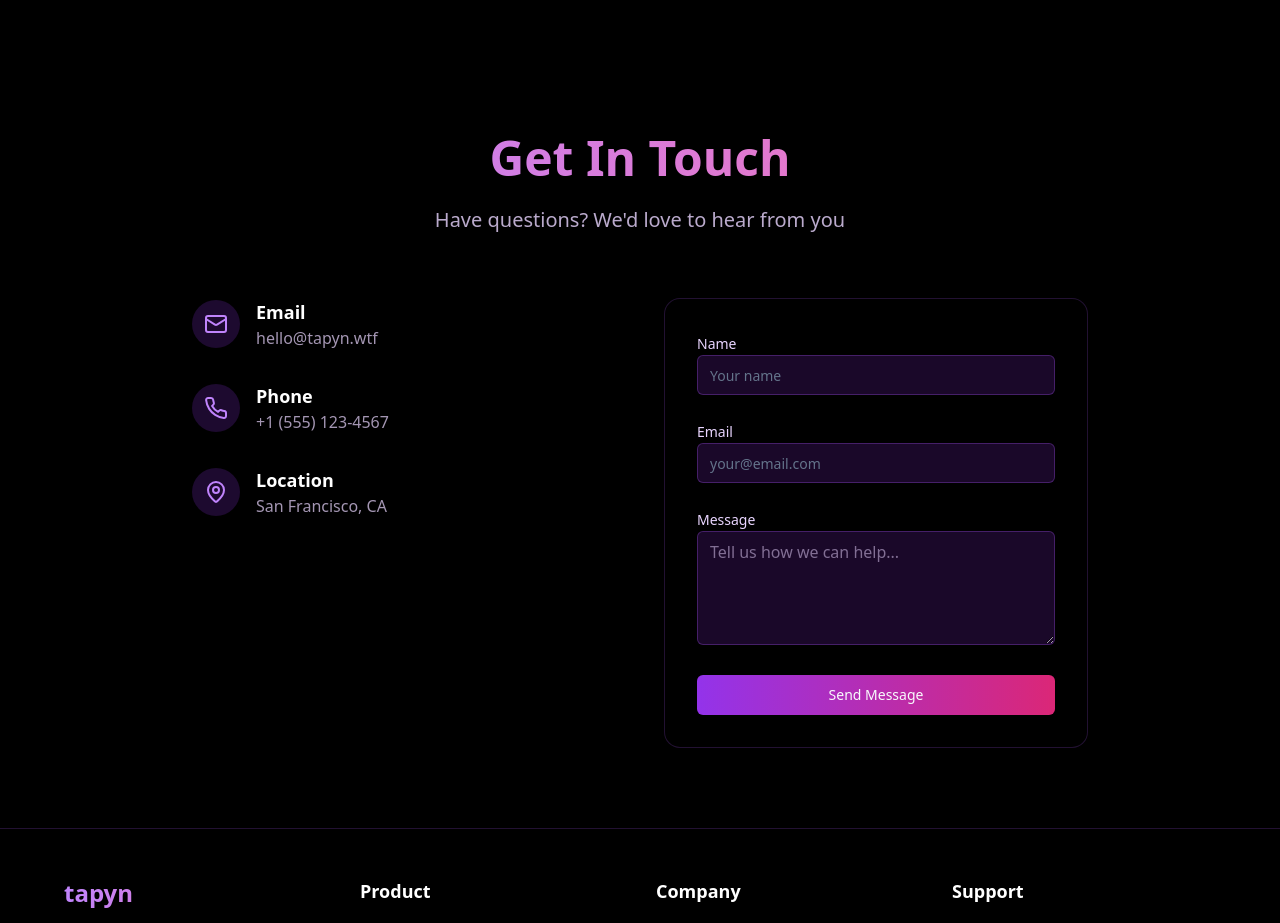
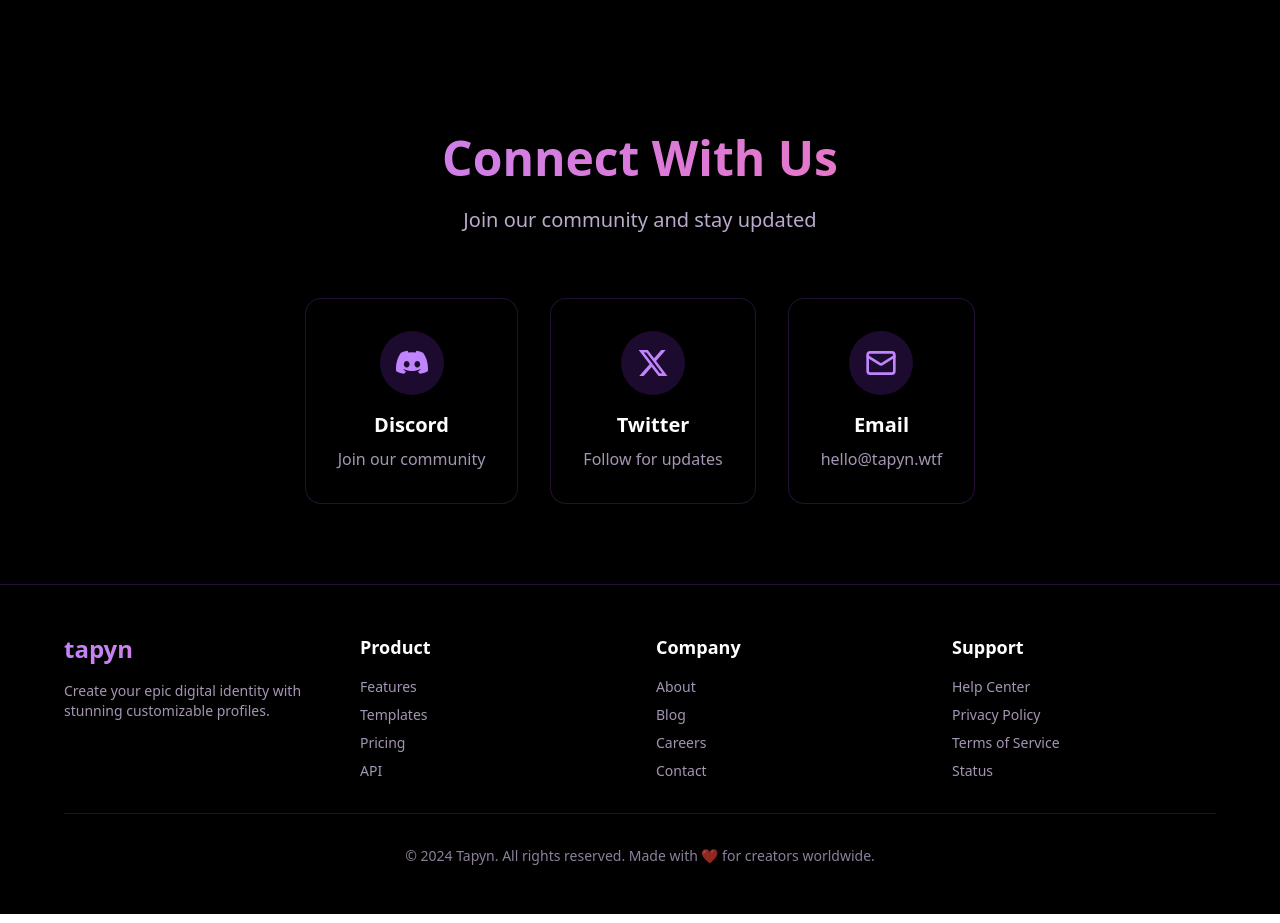
Before and after one commit to 999cal/tapyn, a React (Vite) app: page / in a window 1280 px wide. Shown: the part 2120-3043 px from the top of the page. Built offline with nearby package versions, Linux system fonts and the light colour scheme.

Commit message:
Refactor: Remove contact form, add social links
Removed the contact form, phone number, and location from the contact section. Added Discord and Twitter links.

```diff
--- a/src/pages/Landing.tsx
+++ b/src/pages/Landing.tsx
@@ -1,4 +1,3 @@
-
 import { useState, useEffect } from 'react';
 import { useNavigate } from 'react-router-dom';
 import { Button } from '@/components/ui/button';
@@ -409,77 +408,48 @@ const Landing = () => {
         <div className="max-w-4xl mx-auto">
           <div className="text-center mb-16">
             <h2 className="text-5xl font-bold mb-6 bg-gradient-to-r from-purple-400 to-pink-400 bg-clip-text text-transparent">
-              Get In Touch
+              Connect With Us
             </h2>
-            <p className="text-xl text-purple-200/80">Have questions? We'd love to hear from you</p>
+            <p className="text-xl text-purple-200/80">Join our community and stay updated</p>
           </div>
 
-          <div className="grid md:grid-cols-2 gap-12">
-            <div className="space-y-8">
-              <div className="flex items-center space-x-4">
-                <div className="bg-purple-600/20 rounded-full w-12 h-12 flex items-center justify-center">
-                  <Mail className="w-6 h-6 text-purple-400" />
-                </div>
-                <div>
-                  <h3 className="text-lg font-semibold">Email</h3>
-                  <p className="text-purple-200/70">hello@tapyn.wtf</p>
-                </div>
+          <div className="flex justify-center space-x-8">
+            <a
+              href="https://discord.gg/tapyn"
+              target="_blank"
+              rel="noopener noreferrer"
+              className="group bg-black/40 backdrop-blur-lg rounded-2xl border border-purple-500/20 p-8 hover:border-purple-400/60 transition-all duration-300 hover:scale-105"
+            >
+              <div className="bg-purple-600/20 rounded-full w-16 h-16 flex items-center justify-center mx-auto mb-4 group-hover:scale-110 transition-transform duration-300">
+                <svg className="w-8 h-8 text-purple-400" fill="currentColor" viewBox="0 0 24 24">
+                  <path d="M20.317 4.37a19.791 19.791 0 0 0-4.885-1.515.074.074 0 0 0-.079.037c-.21.375-.444.864-.608 1.25a18.27 18.27 0 0 0-5.487 0 12.64 12.64 0 0 0-.617-1.25.077.077 0 0 0-.079-.037A19.736 19.736 0 0 0 3.677 4.37a.07.07 0 0 0-.032.027C.533 9.046-.32 13.58.099 18.057a.082.082 0 0 0 .031.057 19.9 19.9 0 0 0 5.993 2.03.078.078 0 0 0 .084-.028 14.09 14.09 0 0 0 1.226-1.994.076.076 0 0 0-.041-.106 13.107 13.107 0 0 1-1.872-.892.077.077 0 0 1-.008-.128 10.2 10.2 0 0 0 .372-.292.074.074 0 0 1 .077-.01c3.928 1.793 8.18 1.793 12.062 0a.074.074 0 0 1 .078.01c.12.098.246.198.373.292a.077.077 0 0 1-.006.127 12.299 12.299 0 0 1-1.873.892.077.077 0 0 0-.041.107c.36.698.772 1.362 1.225 1.993a.076.076 0 0 0 .084.028 19.839 19.839 0 0 0 6.002-2.03.077.077 0 0 0 .032-.054c.5-5.177-.838-9.674-3.549-13.66a.061.061 0 0 0-.031-.03zM8.02 15.33c-1.183 0-2.157-1.085-2.157-2.419 0-1.333.956-2.419 2.157-2.419 1.21 0 2.176 1.096 2.157 2.42 0 1.333-.956 2.418-2.157 2.418zm7.975 0c-1.183 0-2.157-1.085-2.157-2.419 0-1.333.955-2.419 2.157-2.419 1.21 0 2.176 1.096 2.157 2.42 0 1.333-.946 2.418-2.157 2.418z"/>
+                </svg>
               </div>
+              <h3 className="text-xl font-semibold text-center">Discord</h3>
+              <p className="text-purple-200/70 text-center mt-2">Join our community</p>
+            </a>
 
-              <div className="flex items-center space-x-4">
-                <div className="bg-purple-600/20 rounded-full w-12 h-12 flex items-center justify-center">
-                  <Phone className="w-6 h-6 text-purple-400" />
-                </div>
-                <div>
-                  <h3 className="text-lg font-semibold">Phone</h3>
-                  <p className="text-purple-200/70">+1 (555) 123-4567</p>
-                </div>
+            <a
+              href="https://twitter.com/tapyn"
+              target="_blank"
+              rel="noopener noreferrer"
+              className="group bg-black/40 backdrop-blur-lg rounded-2xl border border-purple-500/20 p-8 hover:border-purple-400/60 transition-all duration-300 hover:scale-105"
+            >
+              <div className="bg-purple-600/20 rounded-full w-16 h-16 flex items-center justify-center mx-auto mb-4 group-hover:scale-110 transition-transform duration-300">
+                <svg className="w-8 h-8 text-purple-400" fill="currentColor" viewBox="0 0 24 24">
+                  <path d="M18.244 2.25h3.308l-7.227 8.26 8.502 11.24H16.17l-5.214-6.817L4.99 21.75H1.68l7.73-8.835L1.254 2.25H8.08l4.713 6.231zm-1.161 17.52h1.833L7.084 4.126H5.117z"/>
+                </svg>
               </div>
+              <h3 className="text-xl font-semibold text-center">Twitter</h3>
+              <p className="text-purple-200/70 text-center mt-2">Follow for updates</p>
+            </a>
 
-              <div className="flex items-center space-x-4">
-                <div className="bg-purple-600/20 rounded-full w-12 h-12 flex items-center justify-center">
-                  <MapPin className="w-6 h-6 text-purple-400" />
-                </div>
-                <div>
-                  <h3 className="text-lg font-semibold">Location</h3>
-                  <p className="text-purple-200/70">San Francisco, CA</p>
-                </div>
+            <div className="group bg-black/40 backdrop-blur-lg rounded-2xl border border-purple-500/20 p-8 hover:border-purple-400/60 transition-all duration-300 hover:scale-105">
+              <div className="bg-purple-600/20 rounded-full w-16 h-16 flex items-center justify-center mx-auto mb-4 group-hover:scale-110 transition-transform duration-300">
+                <Mail className="w-8 h-8 text-purple-400" />
               </div>
-            </div>
-
-            <div className="bg-black/40 backdrop-blur-lg rounded-2xl border border-purple-500/20 p-8">
-              <form className="space-y-6">
-                <div>
-                  <Label htmlFor="name" className="text-purple-200">Name</Label>
-                  <Input
-                    id="name"
-                    type="text"
-                    className="bg-purple-900/30 border-purple-500/30 text-white"
-                    placeholder="Your name"
-                  />
-                </div>
-                <div>
-                  <Label htmlFor="email" className="text-purple-200">Email</Label>
-                  <Input
-                    id="email"
-                    type="email"
-                    className="bg-purple-900/30 border-purple-500/30 text-white"
-                    placeholder="your@email.com"
-                  />
-                </div>
-                <div>
-                  <Label htmlFor="message" className="text-purple-200">Message</Label>
-                  <textarea
-                    id="message"
-                    rows={4}
-                    className="w-full bg-purple-900/30 border border-purple-500/30 rounded-md px-3 py-2 text-white placeholder:text-purple-200/50"
-                    placeholder="Tell us how we can help..."
-                  />
-                </div>
-                <Button className="w-full bg-gradient-to-r from-purple-600 to-pink-600 hover:from-purple-700 hover:to-pink-700">
-                  Send Message
-                </Button>
-              </form>
+              <h3 className="text-xl font-semibold text-center">Email</h3>
+              <p className="text-purple-200/70 text-center mt-2">hello@tapyn.wtf</p>
             </div>
           </div>
         </div>
```
